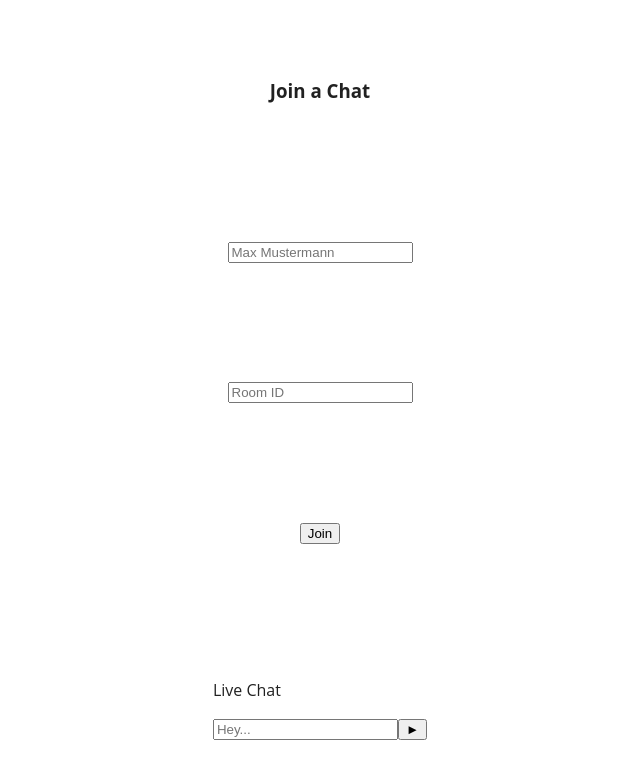
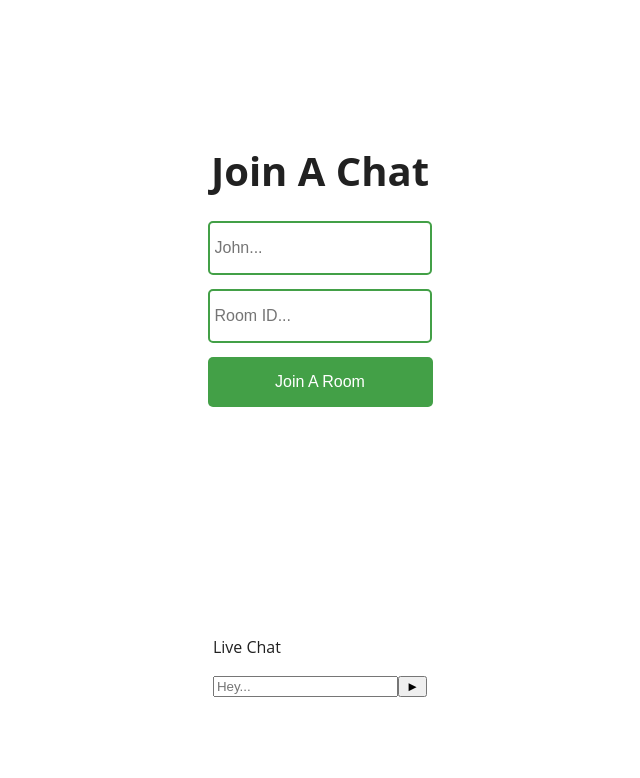
Before and after one commit to felixjkw/ChatAPP, a React (Create React App) app in the folder client/: page / in a window 1280 px wide. Shown: the top 778 px of the page, without its empty margins (320-960 px from the left). Built offline with nearby package versions, Linux system fonts and the light colour scheme; no server answers.

Commit message:
added a div to match with css

```diff
--- a/client/src/App.js
+++ b/client/src/App.js
@@ -21,12 +21,25 @@ function App() {
 
   return (
     <div className="App">
-       <h3>Join a Chat</h3>
-       <input type = "text" placeholder='Max Mustermann' onChange={(event) => {setUsername(event.target.value)}}></input>
-       <input type = "text" placeholder='Room ID' onChange={(event) => {setRoom(event.target.value)}}></input>
-       <button onClick={joinRoom}>Join</button>
-
-       <Chat socket={socket} username={username} room={room}/>
+        <div className="joinChatContainer">
+          <h3>Join A Chat</h3>
+          <input
+            type="text"
+            placeholder="John..."
+            onChange={(event) => {
+              setUsername(event.target.value);
+            }}
+          />
+          <input
+            type="text"
+            placeholder="Room ID..."
+            onChange={(event) => {
+              setRoom(event.target.value);
+            }}
+          />
+          <button onClick={joinRoom}>Join A Room</button>
+        </div>
+        <Chat socket={socket} username={username} room={room} />
     </div>
   );
 }
```
